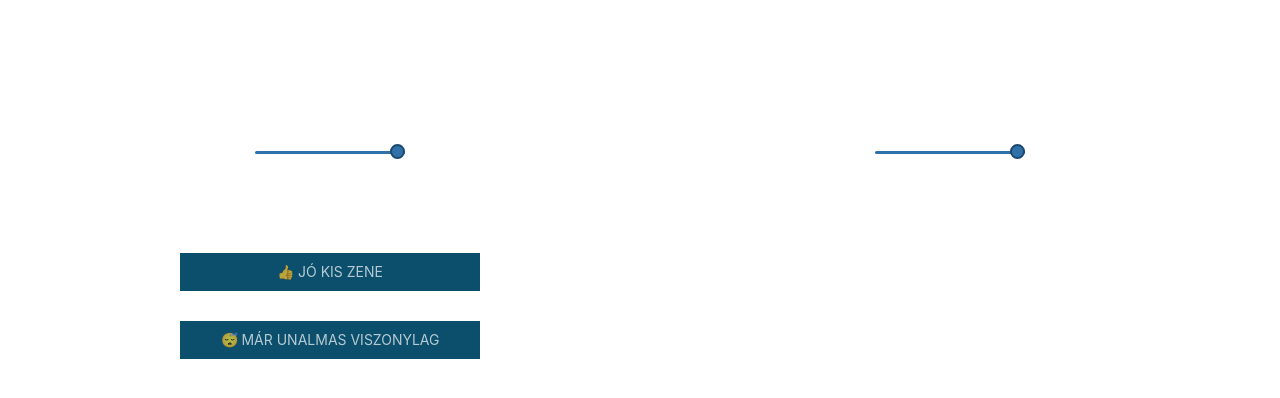
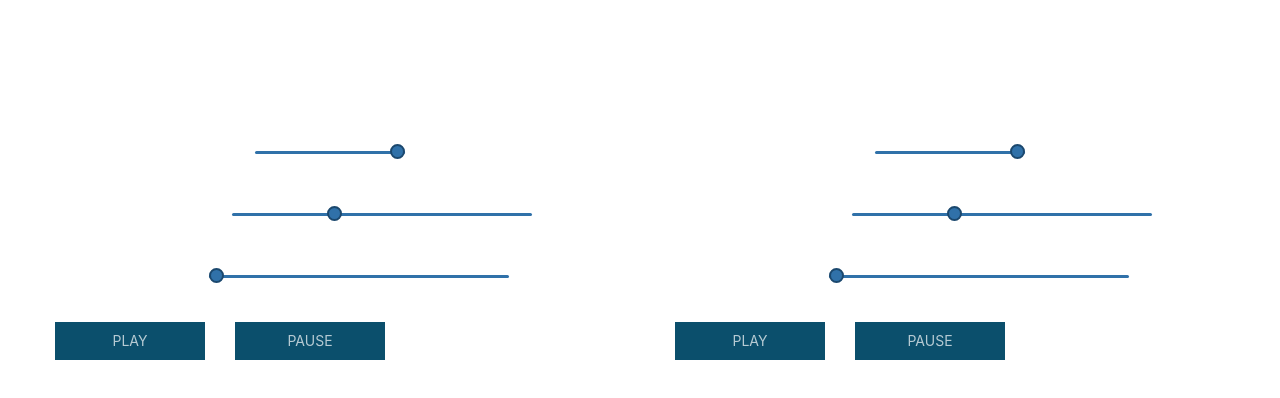
Before and after one commit to salierri/geltarapp, a React (Create React App) app in the folder client/: page /geltaradmin in a window 1280 px wide. Shown: the top 398 px of the page. Built offline with nearby package versions, Linux system fonts and the light colour scheme; no server answers; the HTML template or start-up script is replaced by a standard one.

Commit message:
Create admin page

```diff
--- a/client/package.json
+++ b/client/package.json
@@ -10,10 +10,12 @@
     "@types/node": "^12.12.28",
     "@types/react": "^16.9.23",
     "@types/react-dom": "^16.9.5",
+    "@types/react-router-dom": "^5.1.3",
     "@types/websocket": "^1.0.0",
     "@types/youtube": "0.0.38",
     "react": "^16.12.0",
     "react-dom": "^16.12.0",
+    "react-router-dom": "^5.1.2",
     "react-scripts": "3.4.0",
     "typescript": "^3.7.5",
     "websocket": "^1.0.31",
--- a/client/public/index.html
+++ b/client/public/index.html
@@ -12,7 +12,7 @@
     />
     <link rel="apple-touch-icon" href="%PUBLIC_URL%/logo192.png" />
     <link rel="manifest" href="%PUBLIC_URL%/manifest.json" />
-    <title>Geltara's music corner</title>
+    <title>Geltara zenesarka</title>
   </head>
   <body>
     <noscript>You need to enable JavaScript to run this app.</noscript>
--- a/client/src/App.tsx
+++ b/client/src/App.tsx
@@ -7,7 +7,7 @@ function App() {
   return (
     <div className="App uk-container">
       <header className="App-header">
-        <h1 className="uk-padding-small">Geltara zenedoboza</h1>
+        <h1 className="uk-padding-small">Geltara zenesarka</h1>
         <hr />
         <div className="uk-grid">
           <div className="uk-width-1-2">
--- /dev/null
+++ b/client/src/components/Admin.tsx
@@ -0,0 +1,24 @@
+import React from 'react';
+
+class Admin extends React.Component {
+    render() {
+        return (
+            <div>
+                <div>
+                    <span className="uk-padding">Master volume</span>
+                    <input type="range" className="uk-range master-slider uk-align-center" min="0" max="300" defaultValue="100" />
+                </div>
+                <div>
+                    <span className="uk-padding">Seek ahead</span>
+                    <input type="range" className="uk-range master-slider uk-align-center" min="0" max="100" defaultValue="0" />
+                </div>
+                <div className="uk-inline">
+                    <button className="master-button uk-button">Play</button>
+                    <button className="master-button uk-button">Pause</button>
+                </div>
+            </div>
+        );
+    }
+}
+
+export default Admin;
--- a/client/src/components/Communication.tsx
+++ b/client/src/components/Communication.tsx
@@ -2,36 +2,6 @@ import { Component } from 'react';
 import { w3cwebsocket as WebSocket } from "websocket";
 
 const client = new WebSocket('wss://echo.websocket.org');
-
-interface Players {
-    music?: YT.Player
-    ambience?: YT.Player
-}
-
-let players: Players = { };
-
-export function VideosReady() {
-    players.music = new YT.Player('musicPlayer', {
-        height: '243',
-        width: '400',
-        videoId: 'm_8QMAChwtg',
-        events: {
-          'onReady': onPlayerReady
-        }
-    });
-    players.ambience = new YT.Player('ambiencePlayer', {
-        height: '243',
-        width: '400',
-        videoId: 'sGkh1W5cbH4',
-        events: {
-          'onReady': onPlayerReady
-        }
-    });
-}
-
-function onPlayerReady(event: YT.PlayerEvent) {
-    //event.target.playVideo();
-}
 
 class Communication extends Component {
     componentDidMount() {
--- a/client/src/components/Video.tsx
+++ b/client/src/components/Video.tsx
@@ -1,5 +1,7 @@
 import React from 'react';
-import { VideosReady } from './Communication';
+import { APIReady } from './videoPlayer';
+import { BrowserRouter as Router, Route, Switch } from 'react-router-dom';
+import Admin from './Admin';
 
 export interface VideoProps {
     role: string
@@ -11,12 +13,6 @@ declare global {
 
 let APIloaded :boolean = false;
 
-function youTubeIframeAPIReady() {
-    console.log("api ready");
-    VideosReady();
-}
-
-
 class Video extends React.Component<VideoProps, Object> {
 
     role: string;
@@ -24,7 +20,7 @@ class Video extends React.Component<VideoProps, Object> {
     constructor(props: VideoProps) {
         super(props);
         this.role = props.role;
-        window.onYouTubeIframeAPIReady = youTubeIframeAPIReady;
+        window.onYouTubeIframeAPIReady = APIReady;
     }
 
     render() {
@@ -40,11 +36,20 @@ class Video extends React.Component<VideoProps, Object> {
             </div>
         }
         return (
-            <div id="video uk-align-center">
-                <div className="uk-align-center" id={this.role + "Player"}></div>
-                <input type="range" className="uk-range volume-slider uk-align-center" min="0" max="100" value="100" />
-                {feedbackButtons}
-            </div>
+            <Router>
+               <div id="video uk-align-center">
+                    <div className="uk-align-center" id={this.role + "Player"}></div>
+                    <input type="range" className="uk-range volume-slider uk-align-center" min="0" max="100" defaultValue="100" />
+                    <Switch>
+                        <Route path="/geltaradmin">
+                            <Admin />
+                        </Route>
+                        <Route path="/">
+                            {feedbackButtons}
+                        </Route>
+                    </Switch>
+                </div>
+            </Router>
         );
     }
 
--- /dev/null
+++ b/client/src/components/videoPlayer.ts
@@ -0,0 +1,37 @@
+interface Players {
+    music?: YT.Player
+    ambience?: YT.Player
+}
+
+let players: Players = { };
+
+export function APIReady() {
+    players.music = new YT.Player('musicPlayer', {
+        height: '243',
+        width: '400',
+        videoId: 'm_8QMAChwtg',
+        playerVars: {
+            controls: 0,
+            autoplay: 1
+        },
+        events: {
+          'onReady': onPlayerReady
+        }
+    });
+    players.ambience = new YT.Player('ambiencePlayer', {
+        height: '243',
+        width: '400',
+        videoId: 'sGkh1W5cbH4',
+        playerVars: {
+            controls: 0,
+            autoplay: 1
+        },
+        events: {
+          'onReady': onPlayerReady
+        }
+    });
+}
+
+function onPlayerReady(event: YT.PlayerEvent) {
+    //event.target.playVideo();
+}
--- a/client/src/style/App.css
+++ b/client/src/style/App.css
@@ -1,5 +1,8 @@
 .volume-slider {
     width: 150px;
+}
+
+input[type=range] {
     height: 2px;
     border: none;
     border-radius: 3px;
@@ -25,6 +28,22 @@ input[type=range]:focus::-webkit-slider-runnable-track {
     background-color: #0B4F6C;
 }
 
+.master-button {
+    width: 150px;
+    display: inline-block;
+    margin: 15px;
+    background-color: #0B4F6C;
+}
+
+.feedback-button:active {
+    background-color: rgb(9, 68, 94);
+}
+
 .feedback-container {
     margin-top: 100px;
 }
+
+.master-slider {
+    width: 300px;
+    display: inline-block;
+}
```
Also changed, not shown: 2 other files (tests, documents, lock files or other folders).
